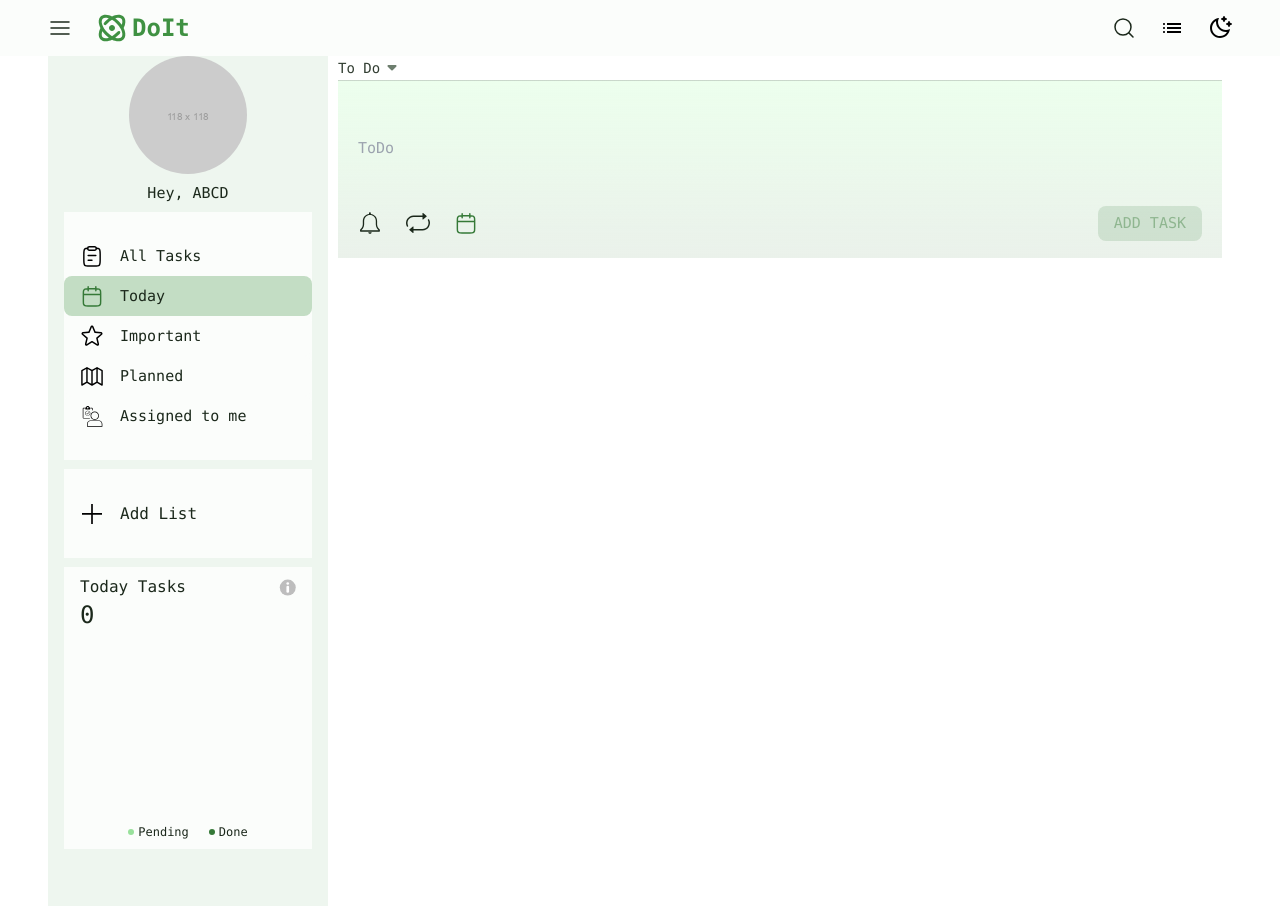
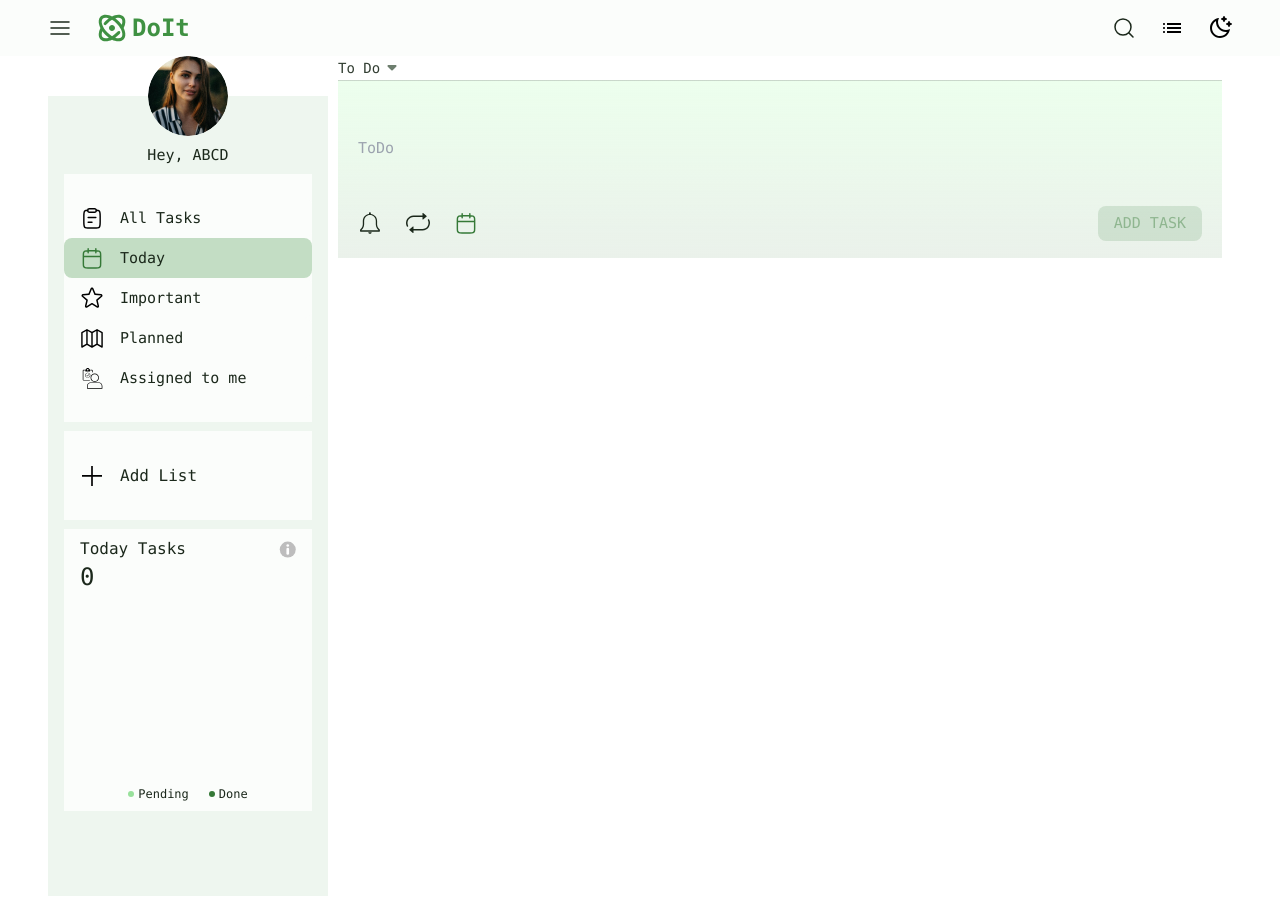
Before and after one commit to Ayush031/Do-It, a React (Vite) app: page /today-tasks in a window 1280 px wide. Built offline with nearby package versions, Linux system fonts and the light colour scheme.

Commit message:
added profile image adnd fixed sidebar positioning

```diff
--- a/src/components/DoughnutChart.jsx
+++ b/src/components/DoughnutChart.jsx
@@ -18,11 +18,6 @@ const DoughnutChart = (props) => {
 
   const options = {
     responsive: true,
-    // plugins: {
-    //   legend: {
-    //     position: "top",
-    //   },
-    // },
   };
 
   return (
--- a/src/components/Sidebar.jsx
+++ b/src/components/Sidebar.jsx
@@ -9,14 +9,11 @@ const Frame = () => {
   const todos = useSelector((state) => state.todos);
 
   const completedCount = todos.filter((todo) => todo.checked).length;
-  const pendingCount = todos.filter((todo) => !todo.checked).length ;
+  const pendingCount = todos.filter((todo) => !todo.checked).length;
 
   return (
-    <div className="flex flex-col w-[280px] h-[850px] px-4 items-center justify-start gap-[9px] relative bg-lightSideBarBg dark:bg-darkSideBarBg">
-      <img
-        src={theme === "dark" ? icons.profile : icons.profile}
-        className="rounded-full"
-      />
+    <div className="flex flex-col w-[280px] h-[800px] mt-10 px-4 items-center justify-start gap-[9px] relative bg-lightSideBarBg dark:bg-darkSideBarBg">
+      <img src={icons.profile} className="rounded-full -mt-10" />
       <div className="relative w-fit font-medium text-lightTextColor dark:text-darkTextColor text-[15px] tracking-[0] leading-5 whitespace-nowrap">
         Hey, ABCD
       </div>
@@ -78,9 +75,9 @@ const Frame = () => {
             completed={{
               title: "Pending",
               color: "#98E19B",
-              count: completedCount,
+              count: completedCount ? completedCount : 0,
             }}
-            pending={{ title: "Done", color: "#357937", count: pendingCount }}
+            pending={{ title: "Done", color: "#357937", count: pendingCount? pendingCount : 0 }}
           />
           <div className="flex gap-5">
             {[
```
Also changed, not shown: public/profile.png.
